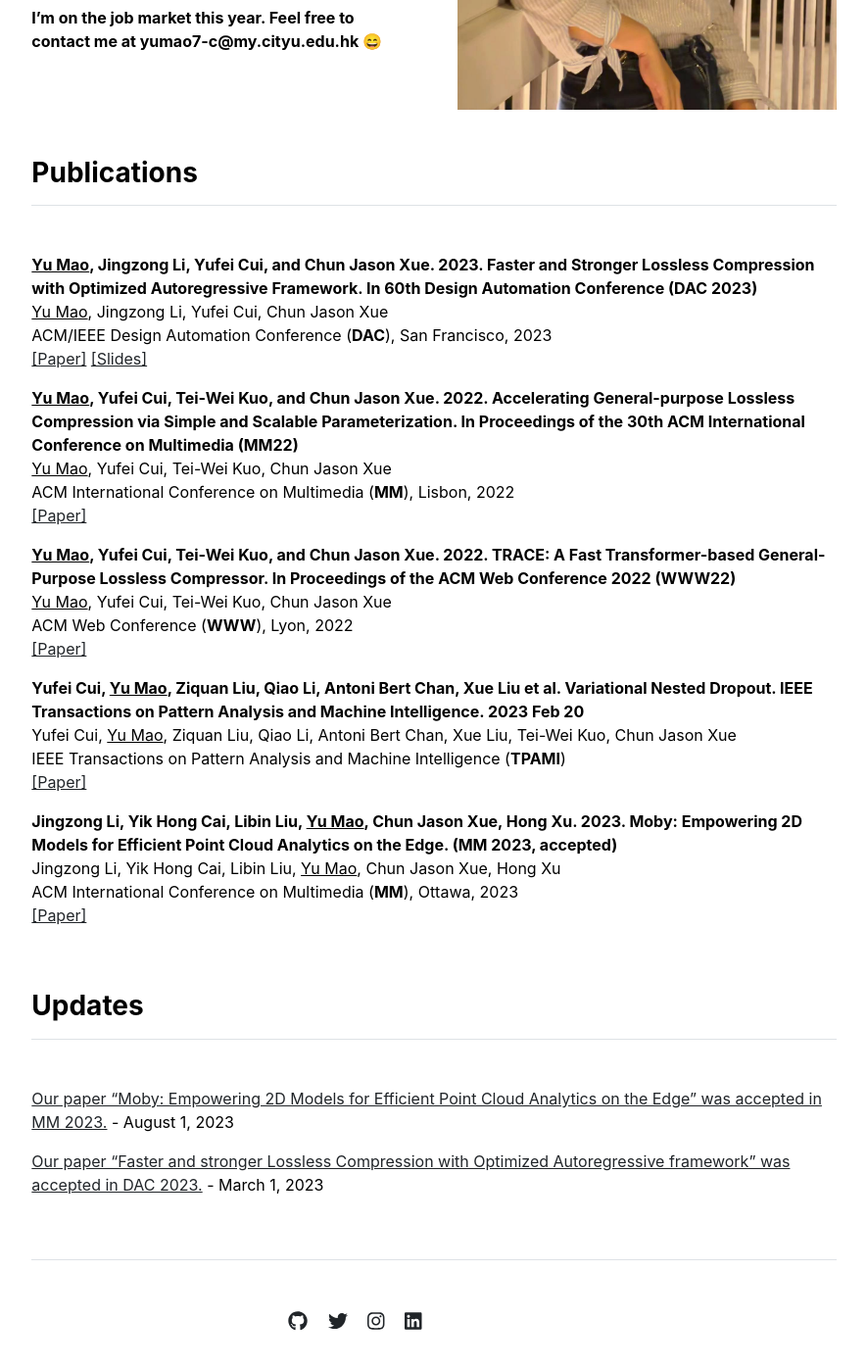
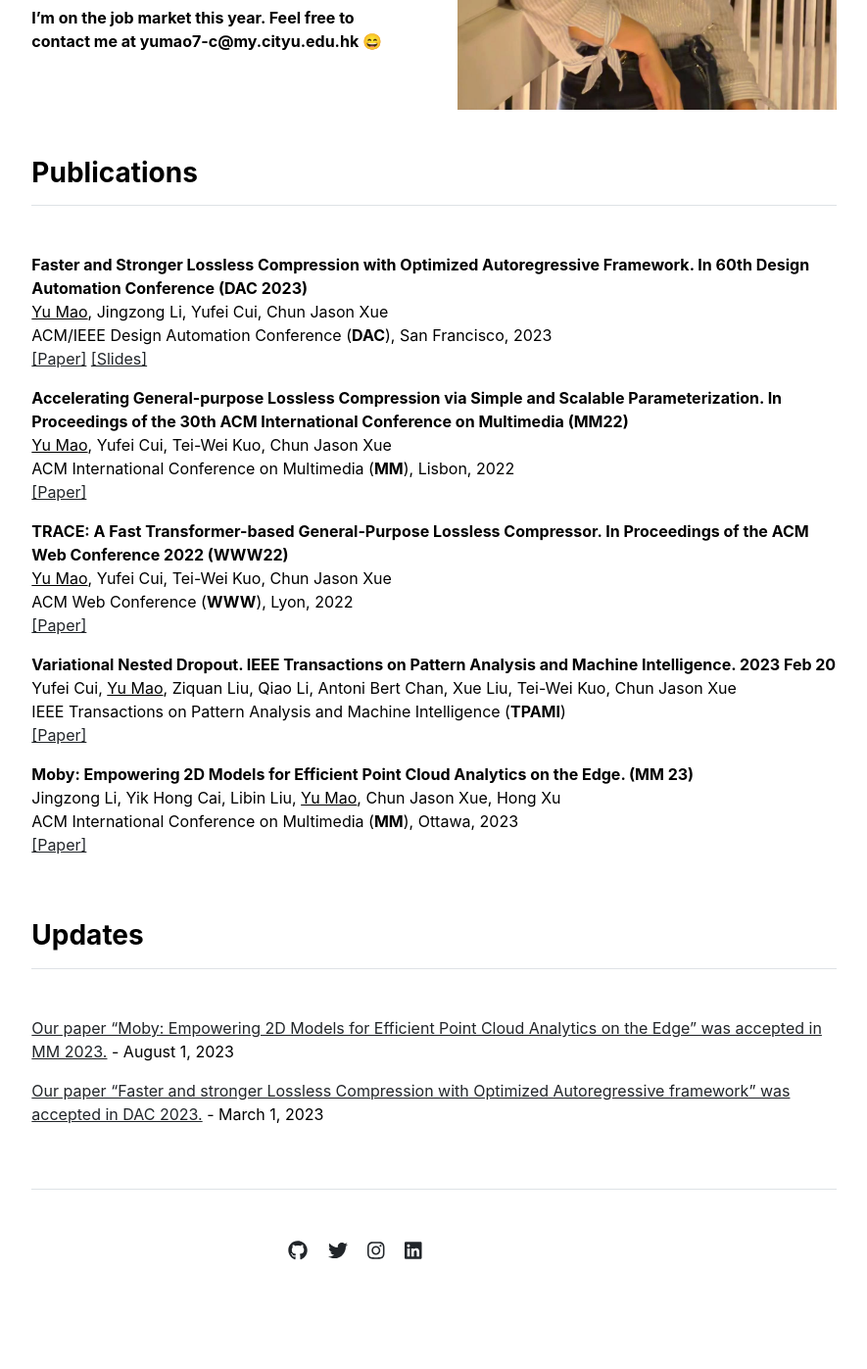
Before and after one commit to mynotwo/academic, a Jekyll site: the page built from index.md, in a window 1280 px wide and 1400 px high, scrolled down 577 px. Shown: the top 1397 px of the window at 98% size, without its empty margins (197-1082 px from the left). Built offline with Jekyll 4.4.1, drawn with Linux system fonts in a browser that asks for light colours.

Commit message:
Update publications.yml

```diff
--- a/_data/publications.yml
+++ b/_data/publications.yml
@@ -1,9 +1,9 @@
 featured:
-- {name: '<u>Yu Mao</u>, Jingzong Li, Yufei Cui, and Chun Jason Xue. 2023. Faster and Stronger Lossless Compression with Optimized Autoregressive Framework. In 60th Design Automation Conference (DAC 2023)', url: 'share/pac-dac23.pdf', author: '<u>Yu Mao</u>, Jingzong Li, Yufei Cui, Chun Jason Xue', venue: 'ACM/IEEE Design Automation Conference (<b>DAC</b>), San Francisco, 2023', slide: 'share/slides/pac-dac23-slide.pdf'}
-- {name: '<u>Yu Mao</u>, Yufei Cui, Tei-Wei Kuo, and Chun Jason Xue. 2022. Accelerating General-purpose Lossless Compression via Simple and Scalable Parameterization. In Proceedings of the 30th ACM International Conference on Multimedia (MM22)', url: 'share/oreo-mm23.pdf', author: '<u>Yu Mao</u>, Yufei Cui, Tei-Wei Kuo, Chun Jason Xue', venue: 'ACM International Conference on Multimedia (<b>MM</b>), Lisbon, 2022', slide: ''}
-- {name: '<u>Yu Mao</u>, Yufei Cui, Tei-Wei Kuo, and Chun Jason Xue. 2022. TRACE: A Fast Transformer-based General-Purpose Lossless Compressor. In Proceedings of the ACM Web Conference 2022 (WWW22)', url: 'share/trace-www22.pdf', author: '<u>Yu Mao</u>, Yufei Cui, Tei-Wei Kuo, Chun Jason Xue', venue: 'ACM Web Conference (<b>WWW</b>), Lyon, 2022', slide: ''}
-- {name: 'Yufei Cui, <u>Yu Mao</u>, Ziquan Liu, Qiao Li, Antoni Bert Chan, Xue Liu et al. Variational Nested Dropout. IEEE Transactions on Pattern Analysis and Machine Intelligence. 2023 Feb 20', url: 'https://ieeexplore.ieee.org/document/10049079/', author: 'Yufei Cui, <u>Yu Mao</u>, Ziquan Liu, Qiao Li, Antoni Bert Chan, Xue Liu, Tei-Wei Kuo, Chun Jason Xue', venue: 'IEEE Transactions on Pattern Analysis and Machine Intelligence (<b>TPAMI</b>)', slide: ''}
-- {name: 'Jingzong Li, Yik Hong Cai, Libin Liu, <u>Yu Mao</u>, Chun Jason Xue, Hong Xu. 2023. Moby: Empowering 2D Models for Efficient Point Cloud Analytics on the Edge. (MM 2023, accepted)', url: 'https://arxiv.org/pdf/2302.09221.pdf', author: 'Jingzong Li, Yik Hong Cai, Libin Liu, <u>Yu Mao</u>, Chun Jason Xue, Hong Xu', venue: 'ACM International Conference on Multimedia (<b>MM</b>), Ottawa, 2023', slide: ''}
+- {name: 'Faster and Stronger Lossless Compression with Optimized Autoregressive Framework. In 60th Design Automation Conference (DAC 2023)', url: 'share/pac-dac23.pdf', author: '<u>Yu Mao</u>, Jingzong Li, Yufei Cui, Chun Jason Xue', venue: 'ACM/IEEE Design Automation Conference (<b>DAC</b>), San Francisco, 2023', slide: 'share/slides/pac-dac23-slide.pdf'}
+- {name: 'Accelerating General-purpose Lossless Compression via Simple and Scalable Parameterization. In Proceedings of the 30th ACM International Conference on Multimedia (MM22)', url: 'share/oreo-mm23.pdf', author: '<u>Yu Mao</u>, Yufei Cui, Tei-Wei Kuo, Chun Jason Xue', venue: 'ACM International Conference on Multimedia (<b>MM</b>), Lisbon, 2022', slide: ''}
+- {name: 'TRACE: A Fast Transformer-based General-Purpose Lossless Compressor. In Proceedings of the ACM Web Conference 2022 (WWW22)', url: 'share/trace-www22.pdf', author: '<u>Yu Mao</u>, Yufei Cui, Tei-Wei Kuo, Chun Jason Xue', venue: 'ACM Web Conference (<b>WWW</b>), Lyon, 2022', slide: ''}
+- {name: 'Variational Nested Dropout. IEEE Transactions on Pattern Analysis and Machine Intelligence. 2023 Feb 20', url: 'https://ieeexplore.ieee.org/document/10049079/', author: 'Yufei Cui, <u>Yu Mao</u>, Ziquan Liu, Qiao Li, Antoni Bert Chan, Xue Liu, Tei-Wei Kuo, Chun Jason Xue', venue: 'IEEE Transactions on Pattern Analysis and Machine Intelligence (<b>TPAMI</b>)', slide: ''}
+- {name: 'Moby: Empowering 2D Models for Efficient Point Cloud Analytics on the Edge. (MM 23)', url: 'https://arxiv.org/pdf/2302.09221.pdf', author: 'Jingzong Li, Yik Hong Cai, Libin Liu, <u>Yu Mao</u>, Chun Jason Xue, Hong Xu', venue: 'ACM International Conference on Multimedia (<b>MM</b>), Ottawa, 2023', slide: ''}
 
 index:
 - {name: 'Moby: Empowering 2D Models for Efficient Point Cloud Analytics on the Edge', url: 'https://arxiv.org/pdf/2302.09221.pdf', author: 'Jingzong Li, Yik Hong Cai, Libin Liu, <u>Yu Mao</u>, Chun Jason Xue, Hong Xu', venue: 'ACM International Conference on Multimedia (<b>MM</b>), Ottawa, 2023', slide: ''}
```
